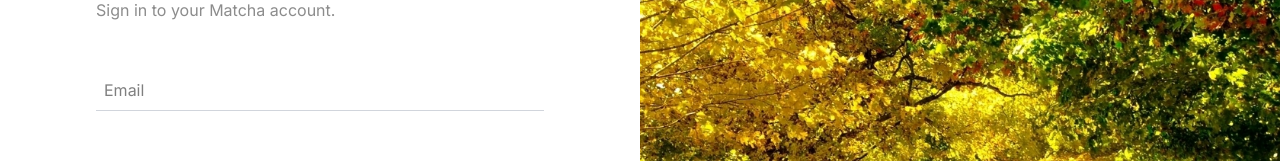
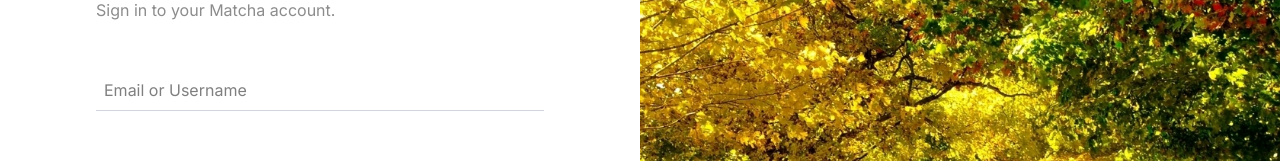
Before and after one commit to 42-matcha-dev/42-matcha, a Next.js app in the folder frontend/: page /login in a window 1280 px wide. Shown: the part 264-425 px from the top of the page. Built offline with nearby package versions, Linux system fonts and the light colour scheme.

Commit message:
feat: update login form to accept email or username

```diff
--- a/frontend/src/app/components/LoginMain.tsx
+++ b/frontend/src/app/components/LoginMain.tsx
@@ -12,7 +12,7 @@ import { toast } from "sonner";
 import Link from "next/link";
 
 const loginSchema = z.object({
-  email: z.email(),
+  identifier: z.string().min(1, { message: "Email or username is required." }),
   password: z.string().min(1, { message: "Password is required." }),
 })
 
@@ -25,7 +25,7 @@ export default function LoginForm() {
         resolver: zodResolver(loginSchema),
         mode: "onBlur",
         defaultValues: {
-            email: "",
+            identifier: "",
             password: ""
         }
     });
@@ -70,7 +70,7 @@ export default function LoginForm() {
         onSubmit={handleSubmit(onSubmit)}
         className="flex flex-1 flex-col max-w-md items-center gap-12">
           <Title title="Welcome back" subTitle="Sign in to your Matcha account."/>
-          <InputForm placeholder="Email" type="text" error={errors.email} {...register("email")}/>
+          <InputForm placeholder="Email or Username" type="text" error={errors.identifier} {...register("identifier")}/>
           <InputForm placeholder="Password" type="password" error={errors.password} {...register("password")}/>
           <div className="w-full text-right">
             <Link href="/forgot-password" className="text-sm text-secondary hover:underline">
```
